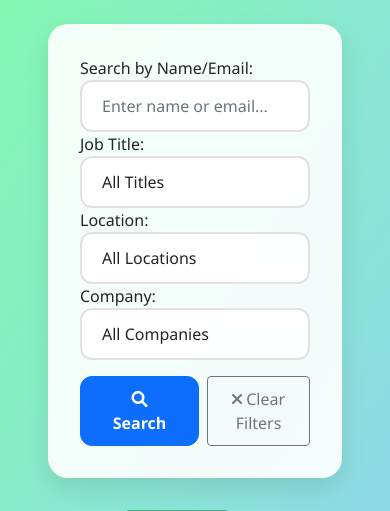
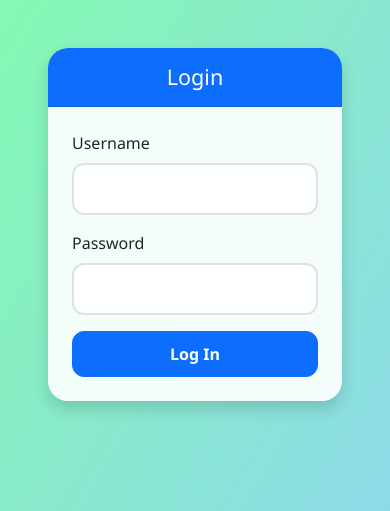
Before and after one commit to AakashScripts/shekru-labs, a Django app: template aap_api/templates/aap_api/index.html in a window 390 px wide. Shown: the part 56-567 px from the top of the page. Run offline with Django 5.2, Linux system fonts and the light colour scheme; the template is opened without the code that fills it, so the values that code supplies are empty; some libraries are stand-ins or nearby versions.

Commit message:
initial commit

```diff
--- a/aap_api/templates/aap_api/index.html
+++ b/aap_api/templates/aap_api/index.html
@@ -425,6 +425,44 @@
 {% endblock %}
 
 {% block content %}
+{% if not user.is_authenticated %}
+    <!-- Login Form -->
+    <div class="container mt-5">
+        <div class="row justify-content-center">
+            <div class="col-md-6 col-lg-4">
+                <div class="card shadow">
+                    <div class="card-header bg-primary text-white text-center py-3">
+                        <h4 class="mb-0">Login</h4>
+                    </div>
+                    <div class="card-body p-4">
+                        {% if messages %}
+                            <div class="alert alert-danger">
+                                {% for message in messages %}
+                                    {{ message }}
+                                {% endfor %}
+                            </div>
+                        {% endif %}
+
+                        <form method="post">
+                            {% csrf_token %}
+                            <div class="mb-3">
+                                <label for="username" class="form-label">Username</label>
+                                <input type="text" class="form-control" id="username" name="username" required>
+                            </div>
+                            <div class="mb-3">
+                                <label for="password" class="form-label">Password</label>
+                                <input type="password" class="form-control" id="password" name="password" required>
+                            </div>
+                            <button type="submit" class="btn btn-primary w-100">Log In</button>
+                        </form>
+                    </div>
+                </div>
+            </div>
+        </div>
+    </div>
+{% else %}
+    <!-- Main Content -->
+    <div class="container-fluid">
         <div class="container mt-4">
             <div class="filter-section">
                 <form method="GET" id="filterForm" class="filter-form">
@@ -606,6 +644,8 @@
                 {% endif %}
             </div>
         </div>
+    </div>
+{% endif %}
 {% endblock %}
 
 {% block extra_js %}
--- a/aap_api/urls.py
+++ b/aap_api/urls.py
@@ -6,6 +6,7 @@ from .auth_views import login_view, register_view, logout_view
 from django.conf import settings
 from django.conf.urls.static import static
 from django.contrib import admin
+from django.contrib.auth.decorators import login_required
 
 # Create a router and register our viewsets with it
 router = DefaultRouter()
@@ -51,6 +52,10 @@ urlpatterns = [
 
     # New URL for downloading selected records
     path('download-selected/', download_selected, name='download-selected'),
+
+    # New URL for login and index with login required
+    path('', login_view, name='login'),
+    path('index/', login_required(index), name='index'),
 ]
 
 # Add media URL patterns for file uploads
--- a/api/settings.py
+++ b/api/settings.py
@@ -264,6 +264,6 @@ FILE_UPLOAD_MAX_MEMORY_SIZE = 2*1024*1024*1024 # 2GB
 # Increase the maximum number of fields
 DATA_UPLOAD_MAX_NUMBER_FIELDS = 100000
 
-LOGIN_URL = '/auth/login/'  # Changed to match URL pattern
-LOGIN_REDIRECT_URL = '/home/'  # Changed to match URL pattern
-LOGOUT_REDIRECT_URL = '/auth/login/'  # Changed to match URL pattern
+LOGIN_URL = 'aap_api:login'
+LOGIN_REDIRECT_URL = 'aap_api:index'
+LOGOUT_REDIRECT_URL = 'aap_api:login'
```
Also changed, not shown: aap_api/views.py (+19 -0 lines). Lines whose indentation alone changed are shown as unchanged.
